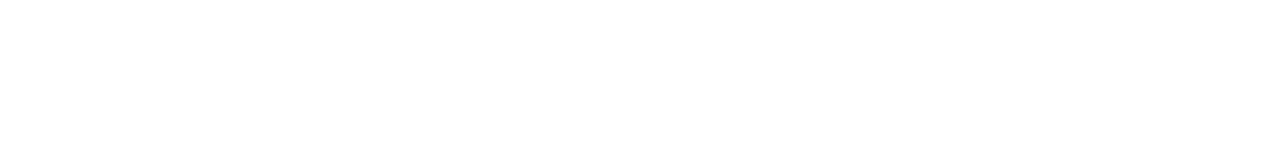
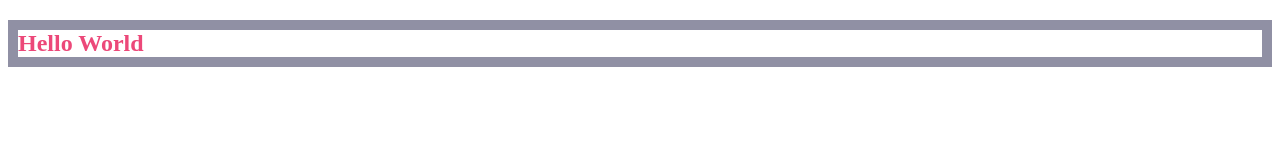
Before and after one commit to Areeba-Farhan1234/Git-GitHub, a plain HTML site: page index.html in a window 1280 px wide. Drawn offline with Linux system fonts and the light colour scheme.

Commit message:
commit change

```diff
--- a/index.html
+++ b/index.html
@@ -4,8 +4,9 @@
   <meta charset="UTF-8">
   <meta name="viewport" content="width=device-width, initial-scale=1.0">
   <title>Document</title>
+  <link href="style.css" rel="styleSheet">
 </head>
 <body>
-
+  <h2>Hello World</h2>
 </body>
 </html>
--- a/style.css
+++ b/style.css
@@ -0,0 +1,5 @@
+h2 {
+  color: rgb(236, 72, 121);
+  background-color: #fff;
+  border: 10px solid rgba(4, 4, 49, 0.44);
+ }
```
